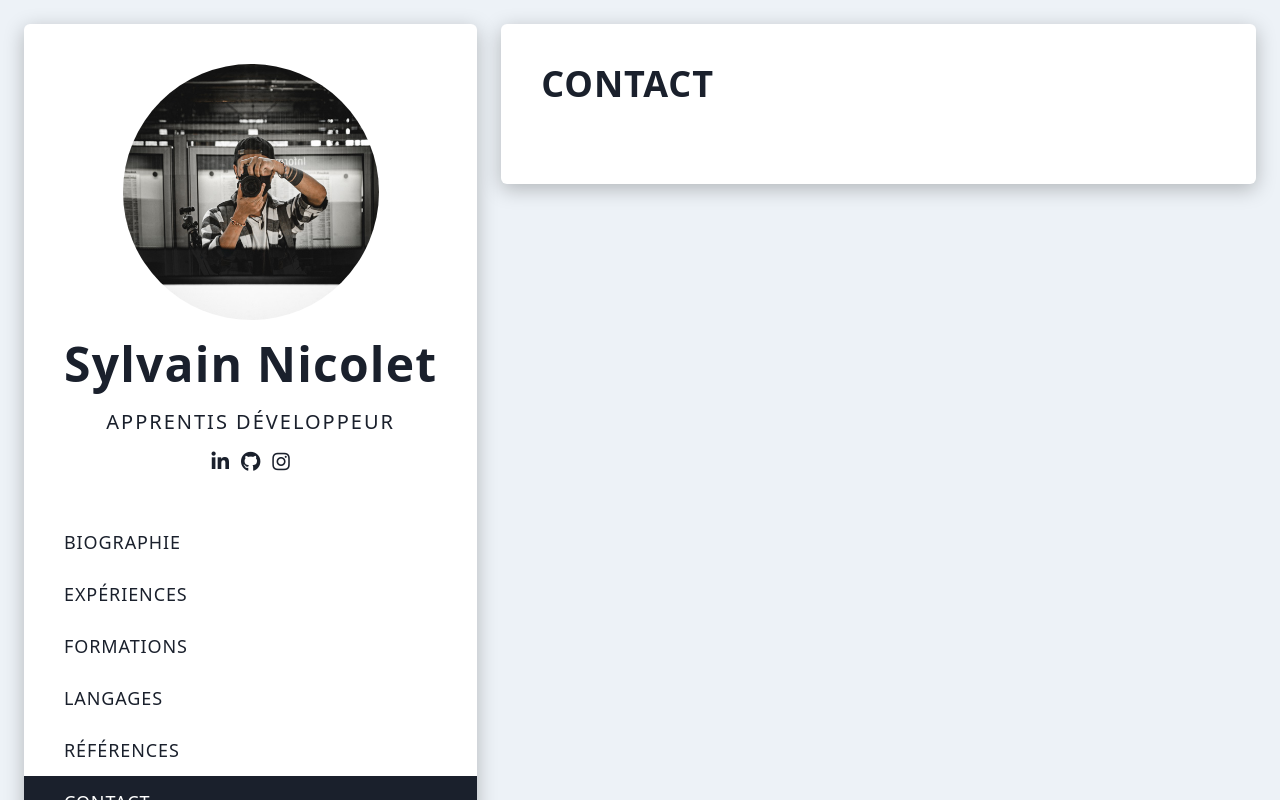
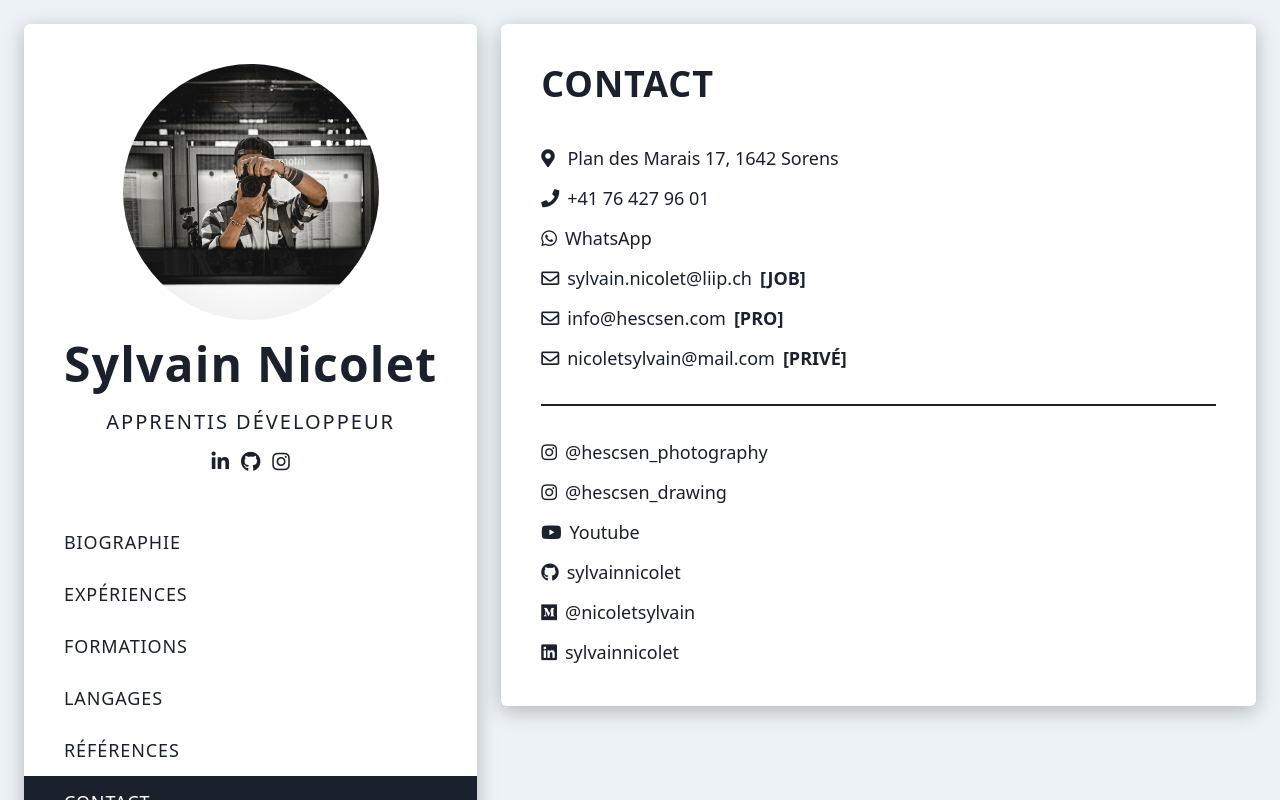
Before and after one commit to sylvainnicolet/cv-app, a Nuxt app: page /contact in a window 1280 px wide. Shown: the top 800 px of the page. Built offline with nearby package versions, Linux system fonts and the light colour scheme.

Commit message:
📞 Implement Contact Section

```diff
--- a/pages/contact.vue
+++ b/pages/contact.vue
@@ -1,5 +1,95 @@
 <template>
   <div class="card card--section">
     <h1 class="h1--section">Contact</h1>
+    <div class="contact__content">
+      <ul class="contact__informations">
+        <li class="contact__item">
+          <i class="fas fa-map-marker-alt"></i>
+          <a href="https://www.google.com/maps/place/Plan+des+Marais+17,+1642+Sorens/@46.6726238,7.0442418,17z/data=!3m1!4b1!4m5!3m4!1s0x478e6369c24af567:0xd7e6aa9477c12c7b!8m2!3d46.6726238!4d7.0464305" target="_blank">
+            Plan des Marais 17, 1642 Sorens
+          </a>
+        </li>
+        <li class="contact__item">
+          <i class="fas fa-phone"></i>
+          <a href="tel:+41764279601">+41 76 427 96 01</a>
+        </li>
+        <li class="contact__item">
+          <i class="fab fa-whatsapp"></i>
+          <a href="https://wa.me/+41764279601/" target="_blank">WhatsApp</a>
+        </li>
+        <li class="contact__item">
+          <i class="far fa-envelope"></i>
+          <a href="mailto:sylvain.nicolet@liip.ch">sylvain.nicolet@liip.ch</a>
+          <span class="uppercase font-bold">[job]</span>
+        </li>
+        <li class="contact__item">
+          <i class="far fa-envelope"></i>
+          <a href="mailto:info@hescsen.com">info@hescsen.com</a>
+          <span class="uppercase font-bold">[pro]</span>
+        </li>
+        <li class="contact__item">
+          <i class="far fa-envelope"></i>
+          <a href="mailto:nicoletsylvain@mail.com">nicoletsylvain@mail.com</a>
+          <span class="uppercase font-bold">[privé]</span>
+        </li>
+      </ul>
+
+      <div class="separator"></div>
+
+      <ul class="contact__social_networks">
+        <li class="contact__item">
+          <i class="fab fa-instagram"></i>
+          <a href="https://www.instagram.com/hescsen_photography/" target="_blank">@hescsen_photography</a>
+        </li>
+        <li class="contact__item">
+          <i class="fab fa-instagram"></i>
+          <a href="https://www.instagram.com/hescsen_drawing/" target="_blank">@hescsen_drawing</a>
+        </li>
+        <li class="contact__item">
+          <i class="fab fa-youtube"></i>
+          <a href="https://www.youtube.com/channel/UCZonS73iVB7PYN76Da3s4Cg" target="_blank">Youtube</a>
+        </li>
+        <li class="contact__item">
+          <i class="fab fa-github"></i>
+          <a href="https://github.com/sylvainnicolet" target="_blank">sylvainnicolet</a>
+        </li>
+        <li class="contact__item">
+          <i class="fab fa-medium"></i>
+          <a href="https://medium.com/@nicoletsylvain" target="_blank">@nicoletsylvain</a>
+        </li>
+        <li class="contact__item">
+          <i class="fab fa-linkedin"></i>
+          <a href="https://www.linkedin.com/in/sylvainnicolet/" target="_blank">sylvainnicolet</a>
+        </li>
+      </ul>
+    </div>
   </div>
 </template>
+
+<style lang="scss" scoped>
+
+  .contact__content {
+    @apply space-y-8;
+    @apply text-base sm:text-lg;
+  }
+
+  .contact__informations, .contact__social_networks {
+    @apply space-y-3;
+  }
+
+  .contact__item {
+    @apply space-x-2;
+  }
+
+  .separator {
+    @apply h-0.5 bg-lt_text;
+  }
+
+  /* Dark */
+  .dark {
+
+    .separator {
+      @apply bg-dt_text;
+    }
+  }
+</style>
```
